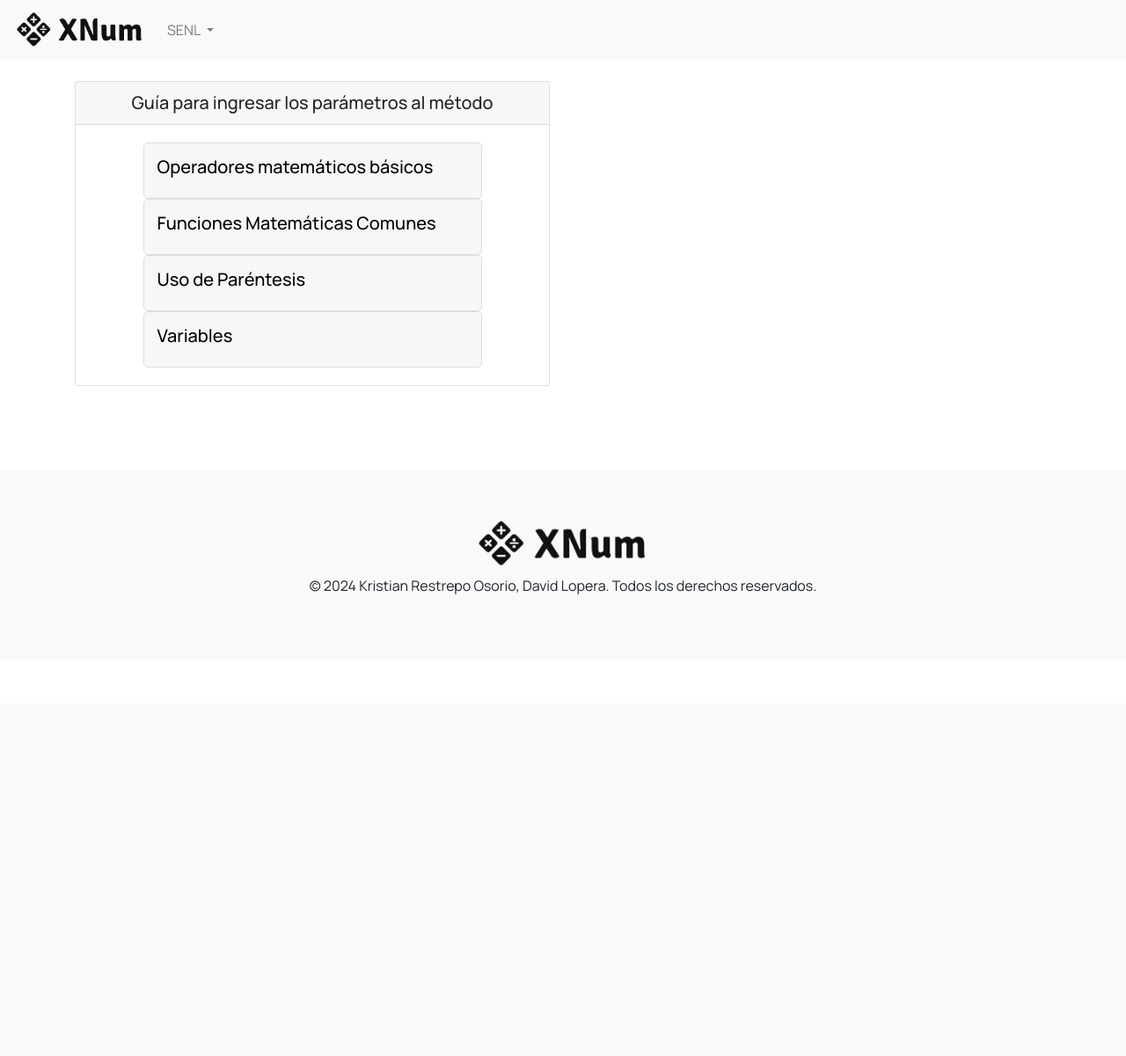
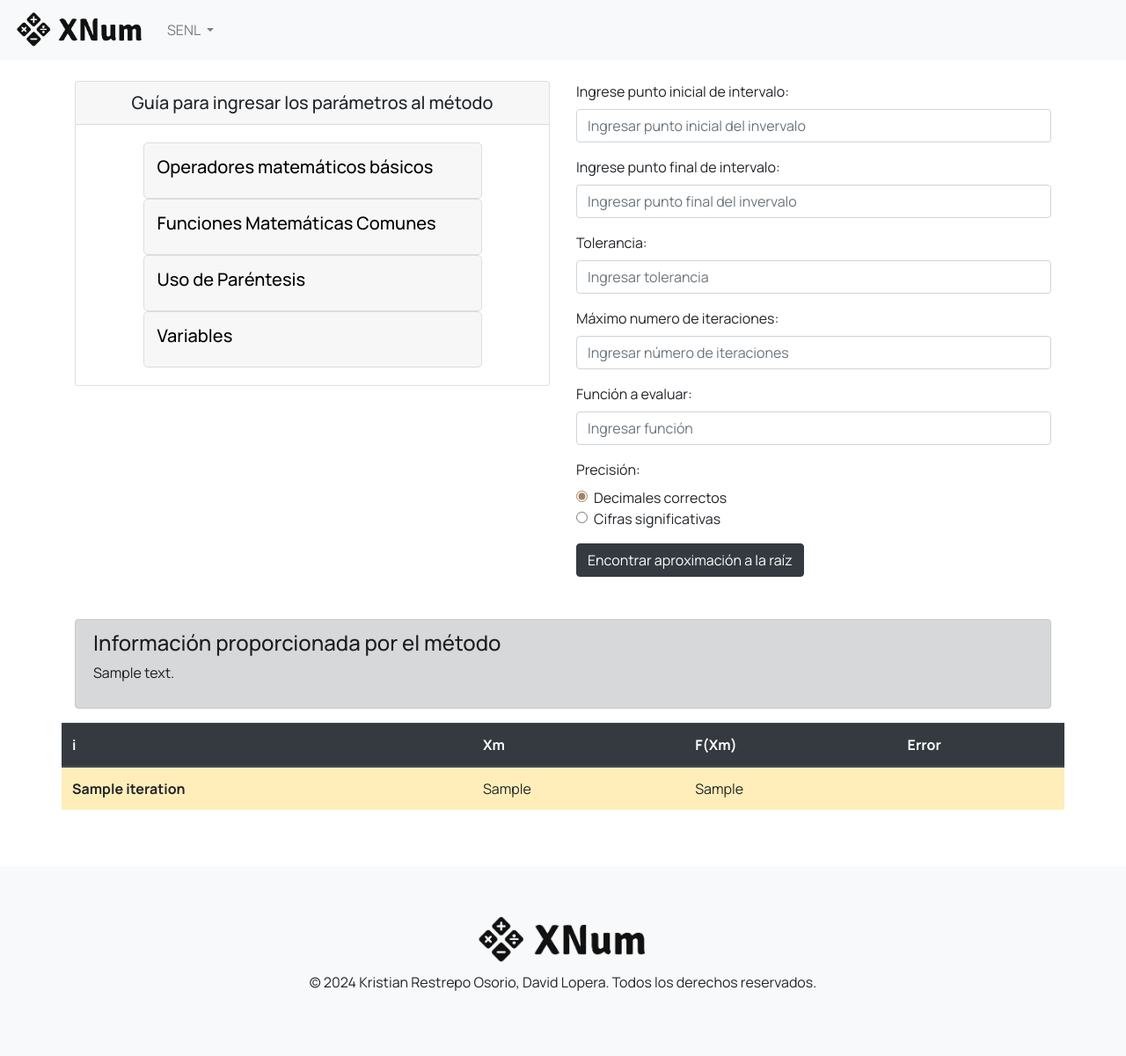
Before and after one commit to kristianrpo/XNum, a Django app: template templates/numerical_method/bisection.html in a window 1280 px wide. Shown: the whole page at 88% size. Before the commit the page ends 676 px from the top, so only its background shows below. Run offline with Django 5.2, Linux system fonts and the light colour scheme; the template is opened without the code that fills it: most values are stand-ins (such as "Sample title", 1, 10 or a date in 2020); some libraries are stand-ins or nearby versions.

Commit message:
feat: add form and table to see the result of the bisection method

```diff
--- a/applications/home/urls.py
+++ b/applications/home/urls.py
@@ -1,7 +1,7 @@
 from django.urls import path
 from . import views as home
 
-app_name = "home_app"
+app_name = "home"
 urlpatterns = [
-    path("", home.index.as_view(), name="home.index"),
+    path("", home.index.as_view(), name="index"),
 ]
--- a/applications/numerical_method/urls.py
+++ b/applications/numerical_method/urls.py
@@ -1,11 +1,11 @@
 from django.urls import path
 from . import views as numerical_method
 
-app_name = "numerical_method_app"
+app_name = "numerical_method"
 urlpatterns = [
     path(
         "bisection/",
         numerical_method.bisection.as_view(),
-        name="numerical_method.bisection",
+        name="bisection",
     ),
 ]
--- a/static/css/layouts/style.css
+++ b/static/css/layouts/style.css
@@ -5,3 +5,7 @@
 html {
     scroll-behavior: smooth;
 }
+
+:root{
+    accent-color: #a18262;
+}
--- a/templates/numerical_method/bisection.html
+++ b/templates/numerical_method/bisection.html
@@ -13,10 +13,82 @@
         </div>
 
         <div class="col-md-6">
-            <form action="/submit" method="post">
-
+            <form method="POST" action="{% url 'numerical_method:bisection' %}">
+                {% csrf_token %}
+                <div class="form-group">
+                    <label for="interval_a">Ingrese punto inicial de intervalo:</label>
+                    <input type="number" class="form-control" id="interval_a" name="interval_a"
+                        placeholder="Ingresar punto inicial del invervalo" step="any" required>
+                </div>
+                <div class="form-group">
+                    <label for="interval_b">Ingrese punto final de intervalo:</label>
+                    <input type="number" class="form-control" id="interval_b" name="interval_b"
+                        placeholder="Ingresar punto final del invervalo" step="any" required>
+                </div>
+                <div class="form-group">
+                    <label for="tolerance">Tolerancia:</label>
+                    <input type="number" class="form-control" id="tolerance" name="tolerance"
+                        placeholder="Ingresar tolerancia" step="any" required>
+                </div>
+                <div class="form-group">
+                    <label for="max_iterations">Máximo numero de iteraciones: </label>
+                    <input type="number" class="form-control" id="max_iterations" name="max_iterations"
+                        placeholder="Ingresar número de iteraciones" required>
+                </div>
+                <div class="form-group">
+                    <label for="function_input">Función a evaluar: </label>
+                    <input type="text" class="form-control" id="function_input" name="function_input"
+                        placeholder="Ingresar función" required>
+                </div>
+                <div class="mb-3">
+                    <label for="form-check">Precisión: </label>
+                    <div class="form-check">
+                        <input class="form-check-input" type="radio" name="precision" id="correct_decimals" value=1
+                            checked>
+                        <label class="form-check-label" for="correct_decimals">
+                            Decimales correctos
+                        </label>
+                    </div>
+                    <div class="form-check">
+                        <input class="form-check-input" type="radio" name="precision" id="significant_numbers" value=0>
+                        <label class="form-check-label" for="significant_numbers">
+                            Cifras significativas
+                        </label>
+                    </div>
+                </div>
+                <button type="submit" class="btn btn-dark">Encontrar aproximación a la raíz</button>
             </form>
         </div>
+        {% if template_data %}
+        <div class="mt-5 container">
+            <div class="alert alert-dark" role="alert">
+                <h4 class="alert-heading">Información proporcionada por el método</h4>
+                <p>{{ template_data.message_method }}</p>
+            </div>
+        </div>
+        {% if template_data.table %}
+        <table class="table">
+            <thead class="thead-dark">
+                <tr>
+                    <th scope="col">i</th>
+                    <th scope="col">Xm</th>
+                    <th scope="col">F(Xm)</th>
+                    <th scope="col">Error</th>
+                </tr>
+            </thead>
+            <tbody>
+                {% for key, row in template_data.table.items %}
+                <tr {% if forloop.last %}class="table-warning" {% endif %}>
+                    <th scope="row">{{ row.iteration }}</th>
+                    <td>{{ row.approximate_value }}</td>
+                    <td>{{ row.f_evaluated }}</td>
+                    <td>{{ row.error }}</td>
+                </tr>
+                {% endfor %}
+        </table>
+        {% endif %}
+        {% endif %}
+
     </div>
 </div>
 
```
Also changed, not shown: applications/numerical_method/methods/SENL/bisection.py (+18 -18 lines), applications/numerical_method/views.py (+15 -1 lines).
